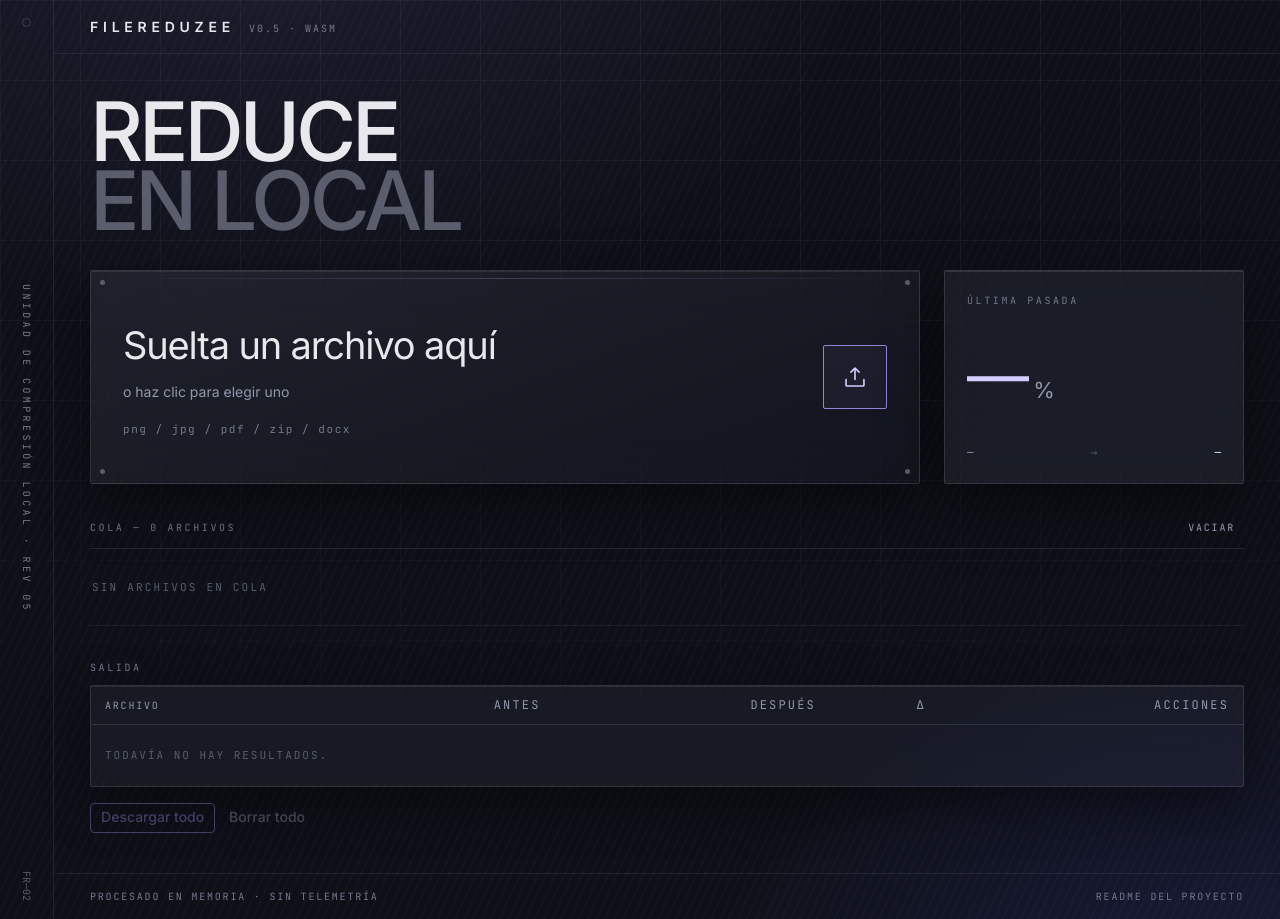
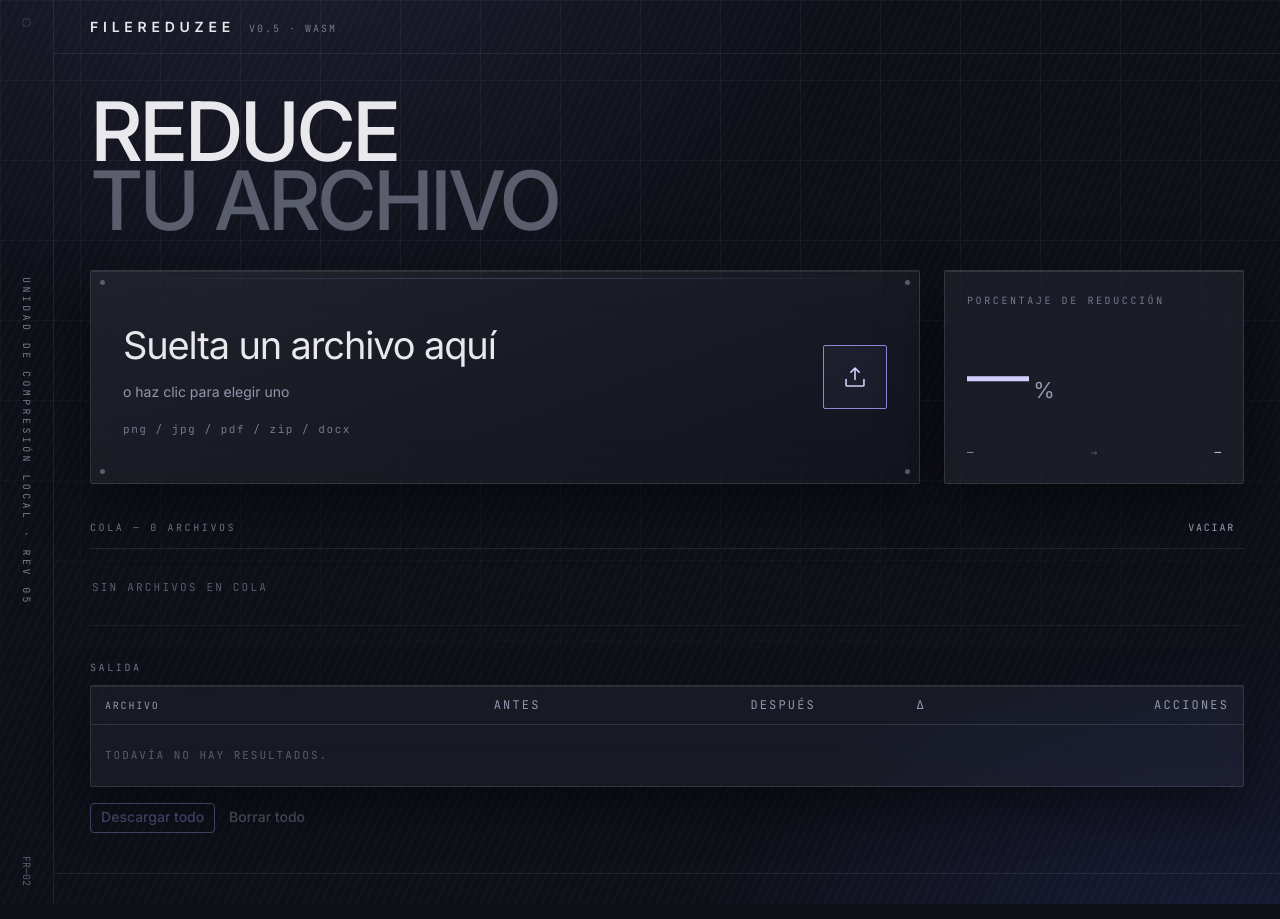
Before and after one commit to afMadridv/FileReduzee, a website built with Vite: page index.html in a window 1280 px wide. Built offline with nearby package versions, Linux system fonts and the light colour scheme.

Commit message:
feat: ajustar textos de la interfaz
- Título: "Reduce en local" -> "Reduce tu archivo"
- Tarjeta de resultado: "Última pasada" -> "Porcentaje de reducción"
- Se vacía el pie de página

Co-Authored-By: Claude Opus 5 <noreply@anthropic.com>

```diff
--- a/index.html
+++ b/index.html
@@ -35,7 +35,7 @@
 
       <main class="main">
         <section class="hero">
-          <h1 class="hero-title">Reduce<br><span class="hero-title-soft">en local</span></h1>
+          <h1 class="hero-title">Reduce<br><span class="hero-title-soft">Tu Archivo</span></h1>
         </section>
 
         <section class="intake">
@@ -58,7 +58,7 @@
           </div>
 
           <div class="lastpass">
-            <span class="eyebrow">Última pasada</span>
+            <span class="eyebrow">Porcentaje de reducción</span>
             <p class="lastpass-delta">
               <span id="lastDelta">—</span><span class="lastpass-unit">%</span>
             </p>
@@ -104,8 +104,7 @@
       </main>
 
       <footer class="foot">
-        <span>Procesado en memoria · sin telemetría</span>
-        <span>README del proyecto</span>
+
       </footer>
     </div>
   </div>
```
